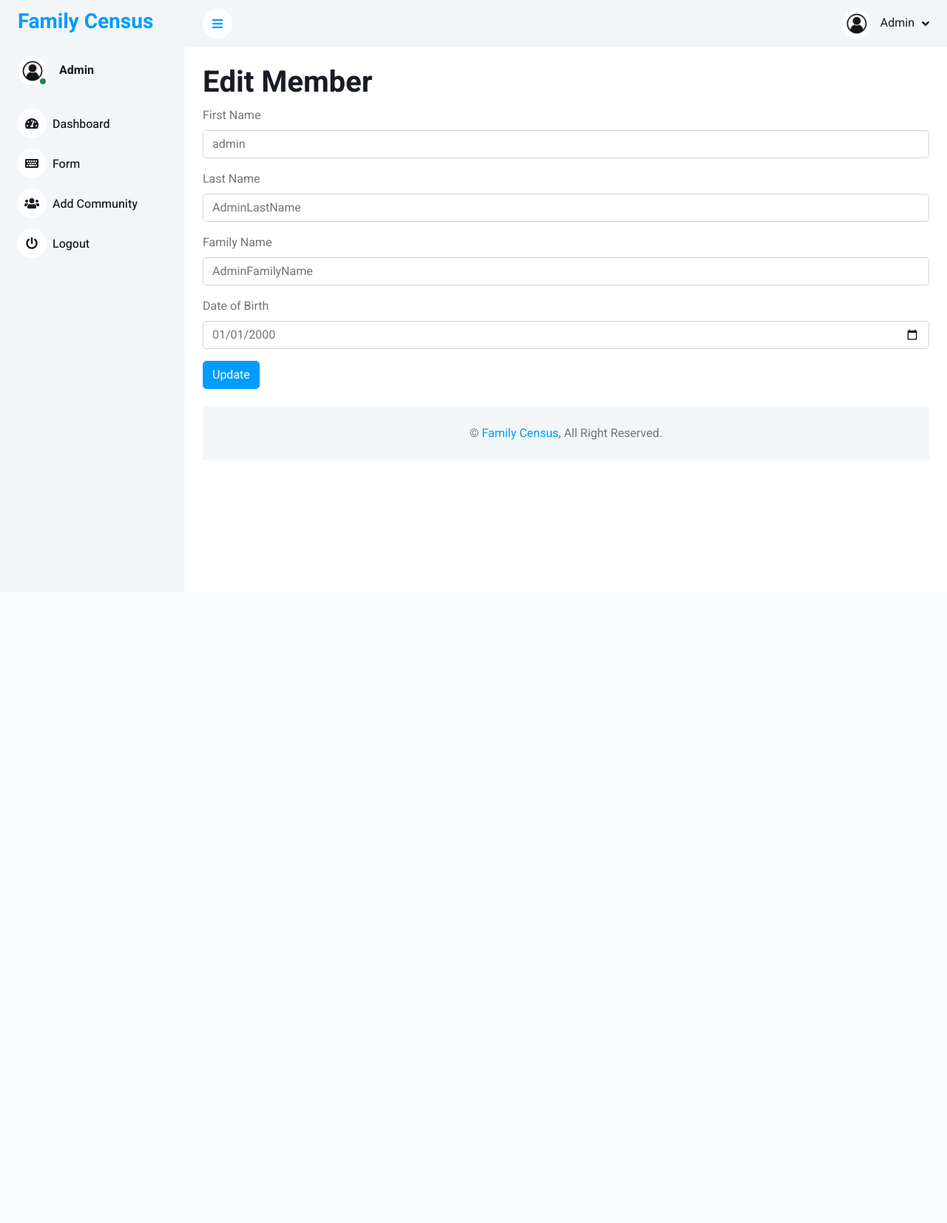
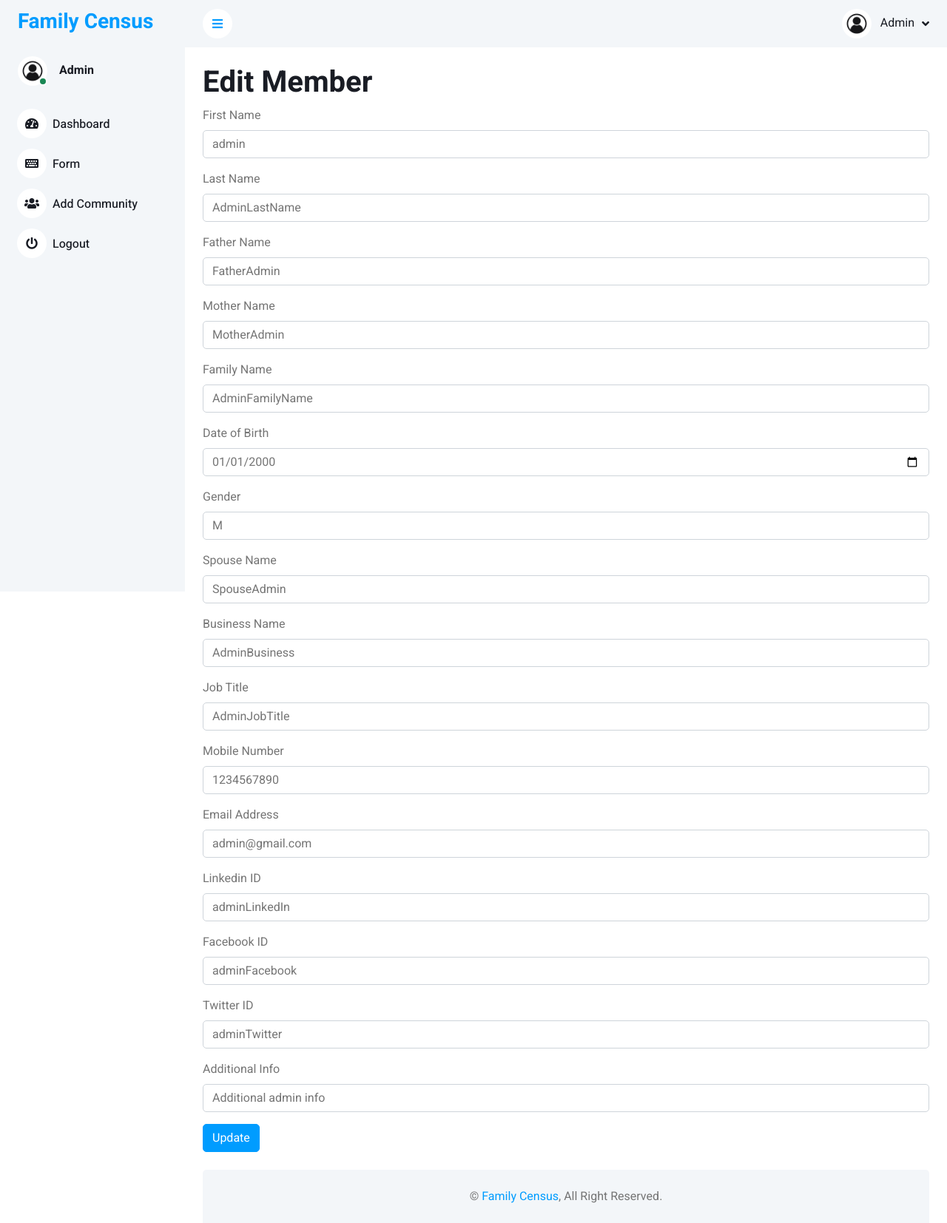
Before and after one commit to Ahmedraza56/family-census, a PHP site: page /edit_member.php?id=1 in a window 1280 px wide. Shown: the whole page at 74% size. Before the commit the page ends 595 px from the top, so only its background shows below. Run offline with PHP 8.4, Linux system fonts and the light colour scheme; a user stored in the database is signed in; data comes from the database, SQL or seed files in the repository; some libraries are stand-ins or nearby versions.

Commit message:
intial commit

```diff
--- a/config.php
+++ b/config.php
@@ -1,8 +1,8 @@
 <?php
 $dbHost = 'localhost';
-$dbUsername = 'root';
-$dbPassword = "";
-$dbName = 'jamiat_family_census';
+$dbUsername = 'fahad';
+$dbPassword = "c8R$!f@QW#2K";
+$dbName = 'khandaandb';
 
 $conn = new mysqli($dbHost, $dbUsername, $dbPassword, $dbName);
 
--- a/edit_member.php
+++ b/edit_member.php
@@ -11,36 +11,46 @@ if (!$result || mysqli_num_rows($result) == 0) {
     exit();
 }
 
-// Fetch member details
 $member = mysqli_fetch_assoc($result);
 
-// Check if the logged-in user has permission to edit this member
-// You can add your logic here to check user roles or permissions
 
-// Handle form submission for updating member details
+
 if ($_SERVER["REQUEST_METHOD"] == "POST") {
-    // Extract data from the form
+
     $first_name = mysqli_real_escape_string($conn, $_POST['first_name']);
     $last_name = mysqli_real_escape_string($conn, $_POST['last_name']);
     $family_name = mysqli_real_escape_string($conn, $_POST['family_name']);
     $date_of_birth = mysqli_real_escape_string($conn, $_POST['date_of_birth']);
-    // Add other fields as needed...
+    $gender = mysqli_real_escape_string($conn, $_POST['gender']);
+    $spouse_name = mysqli_real_escape_string($conn, $_POST['spouse_name']);
+    $business_name = mysqli_real_escape_string($conn, $_POST['business_name']);
+    $job_title = mysqli_real_escape_string($conn, $_POST['job_title']);
+    $mobile_number = mysqli_real_escape_string($conn, $_POST['mobile_number']);
+    $email = mysqli_real_escape_string($conn, $_POST['email']);
+    $linkedin_id = mysqli_real_escape_string($conn, $_POST['linkedin_id']);
+    $facebook_id = mysqli_real_escape_string($conn, $_POST['facebook_id']);
+    $twitter_id = mysqli_real_escape_string($conn, $_POST['twitter_id']);
+    $additional_info = mysqli_real_escape_string($conn, $_POST['additional_info']);
 
-    // Update member details in the database
-    $update_query = "UPDATE members SET first_name = '$first_name', last_name = '$last_name', family_name = '$family_name', date_of_birth = '$date_of_birth' WHERE id = '$member_id'";
+
+
+    $update_query = "UPDATE members SET first_name = '$first_name', last_name = '$last_name',
+     family_name = '$family_name', date_of_birth = '$date_of_birth', gender = '$gender',
+      spouse_name = '$spouse_name', business_name = '$business_name', job_title = '$job_title',
+       mobile_number = '$mobile_number', email = '$email', linkedin_id = '$linkedin_id', facebook_id = '$facebook_id',
+        twitter_id = '$twitter_id', additional_info = '$additional_info'  WHERE id = '$member_id'";
     $update_result = mysqli_query($conn, $update_query);
 
     if ($update_result) {
-        // Redirect to index page or show a success message
+
         header("Location: index.php");
         exit();
     } else {
-        // Handle update error
+
         $error_message = "Failed to update member details. Please try again.";
     }
 }
 
-// Close database connection
 mysqli_close($conn);
 ob_flush()
 ?>
@@ -62,6 +72,14 @@ ob_flush()
                 <input type="text" class="form-control" id="last_name" name="last_name" value="<?php echo $member['last_name']; ?>">
             </div>
             <div class="mb-3">
+                <label for="father_name" class="form-label">Father Name</label>
+                <input type="text" class="form-control" id="father_name" name="father_name" value="<?php echo $member['father_name']; ?>">
+            </div>
+            <div class="mb-3">
+                <label for="mother_name" class="form-label">Mother Name</label>
+                <input type="text" class="form-control" id="mother_name" name="mother_name" value="<?php echo $member['mother_name']; ?>">
+            </div>
+            <div class="mb-3">
                 <label for="family_name" class="form-label">Family Name</label>
                 <input type="text" class="form-control" id="family_name" name="family_name" value="<?php echo $member['family_name']; ?>">
             </div>
@@ -69,7 +87,47 @@ ob_flush()
                 <label for="date_of_birth" class="form-label">Date of Birth</label>
                 <input type="date" class="form-control" id="date_of_birth" name="date_of_birth" value="<?php echo $member['date_of_birth']; ?>">
             </div>
-            <!-- Add other fields here -->
+            <div class="mb-3">
+                <label for="gender" class="form-label">Gender</label>
+                <input type="text" class="form-control" id="gender" name="gender" value="<?php echo $member['gender']; ?>">
+            </div>
+
+            <div class="mb-3">
+                <label for="spouse_name" class="form-label">Spouse Name</label>
+                <input type="text" class="form-control" id="spouse_name" name="spouse_name" value="<?php echo $member['spouse_name']; ?>">
+            </div>
+            <div class="mb-3">
+                <label for="business_name" class="form-label">Business Name</label>
+                <input type="text" class="form-control" id="business_name" name="business_name" value="<?php echo $member['business_name']; ?>">
+            </div>
+            <div class="mb-3">
+                <label for="job_title" class="form-label">Job Title</label>
+                <input type="text" class="form-control" id="job_title" name="job_title" value="<?php echo $member['job_title']; ?>">
+            </div>
+            <div class="mb-3">
+                <label for="mobile_number" class="form-label">Mobile Number</label>
+                <input type="text" class="form-control" id="mobile_number" name="mobile_number" value="<?php echo $member['mobile_number']; ?>">
+            </div>
+            <div class="mb-3">
+                <label for="email" class="form-label">Email Address</label>
+                <input type="email" class="form-control" id="email" name="email" value="<?php echo $member['email']; ?>">
+            </div>
+            <div class="mb-3">
+                <label for="linkedin_id" class="form-label">Linkedin ID</label>
+                <input type="text" class="form-control" id="linkedin_id" name="linkedin_id" value="<?php echo $member['linkedin_id']; ?>">
+            </div>
+            <div class="mb-3">
+                <label for="facebook_id" class="form-label">Facebook ID</label>
+                <input type="text" class="form-control" id="facebook_id" name="facebook_id" value="<?php echo $member['facebook_id']; ?>">
+            </div>
+            <div class="mb-3">
+                <label for="twitter_id" class="form-label">Twitter ID</label>
+                <input type="text" class="form-control" id="twitter_id" name="twitter_id" value="<?php echo $member['twitter_id']; ?>">
+            </div>
+            <div class="mb-3">
+                <label for="additional_info" class="form-label">Additional Info</label>
+                <input type="text" class="form-control" id="additional_info" name="additional_info" value="<?php echo $member['additional_info']; ?>">
+            </div>
             <button type="submit" class="btn btn-primary">Update</button>
         </form>
     </div>
--- a/form.php
+++ b/form.php
@@ -1,4 +1,5 @@
 <?php
+
 ini_set('display_errors', 1);
 error_reporting(E_ALL);
 
@@ -24,6 +25,7 @@ if($_SERVER["REQUEST_METHOD"] == "POST"){
     $additional_info = mysqli_real_escape_string($conn, $_POST['additional_info']);
     // $community = mysqli_real_escape_string($conn, $_POST['community']);
 
+    session_start();
     $user_id = $_SESSION['user_id'];
     // SQL query to insert data into the members table
     $sql = "INSERT INTO members(user_id,first_name, last_name, family_name, date_of_birth, gender, father_name, mother_name, spouse_name, business_name, business_address, job_title, mobile_number, email, facebook_id, linkedin_id, twitter_id, additional_info)
--- a/index.php
+++ b/index.php
@@ -88,8 +88,8 @@ include "config.php";
                             echo "<td>" . $row['twitter_id'] . "</td>";
                             echo "<td>" . $row['additional_info'] . "</td>";
                             echo "<td>";
-                            echo "<a href='edit_member.php?id=" . $row['id'] . "'><i class='fas fa-edit'></i></a>";
-                            echo "<a href='delete_member.php?id=" . $row['id'] . "' class='ms-2'><i class='fas fa-trash-alt'></i></a>";
+                            echo "<a href='edit_member.php?id=" . $row['id'] . "'><i class='fas fa-edit'></i></a> &nbsp;";
+                            echo "<a href='delete_member.php?id=" . $row['id'] . "' class='ms-2'><i style='color:red;' class='fas fa-trash-alt'></i></a>";
                             echo "</td>";
                             echo "</tr>";
 
```
Also changed, not shown: delete_member.php (+15 -0 lines).
